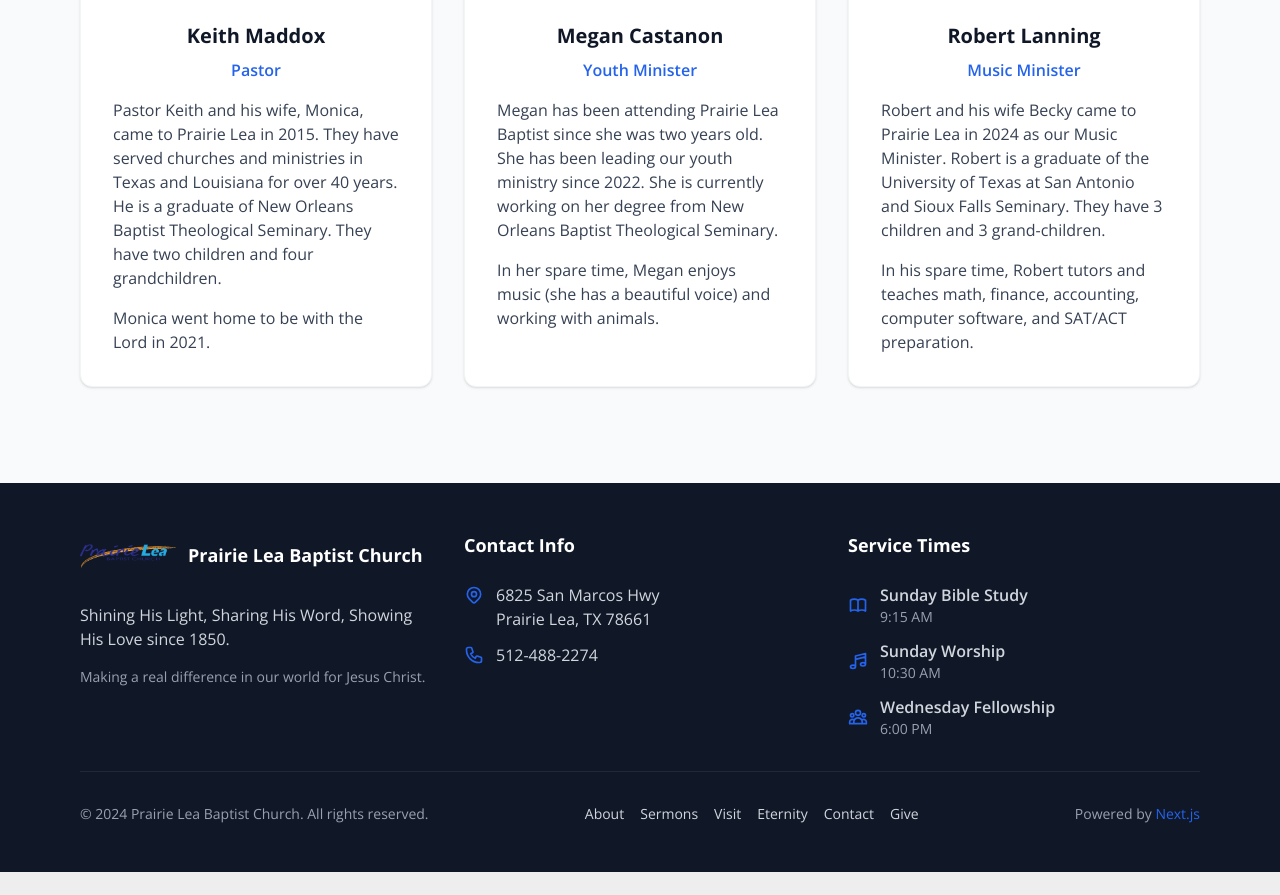
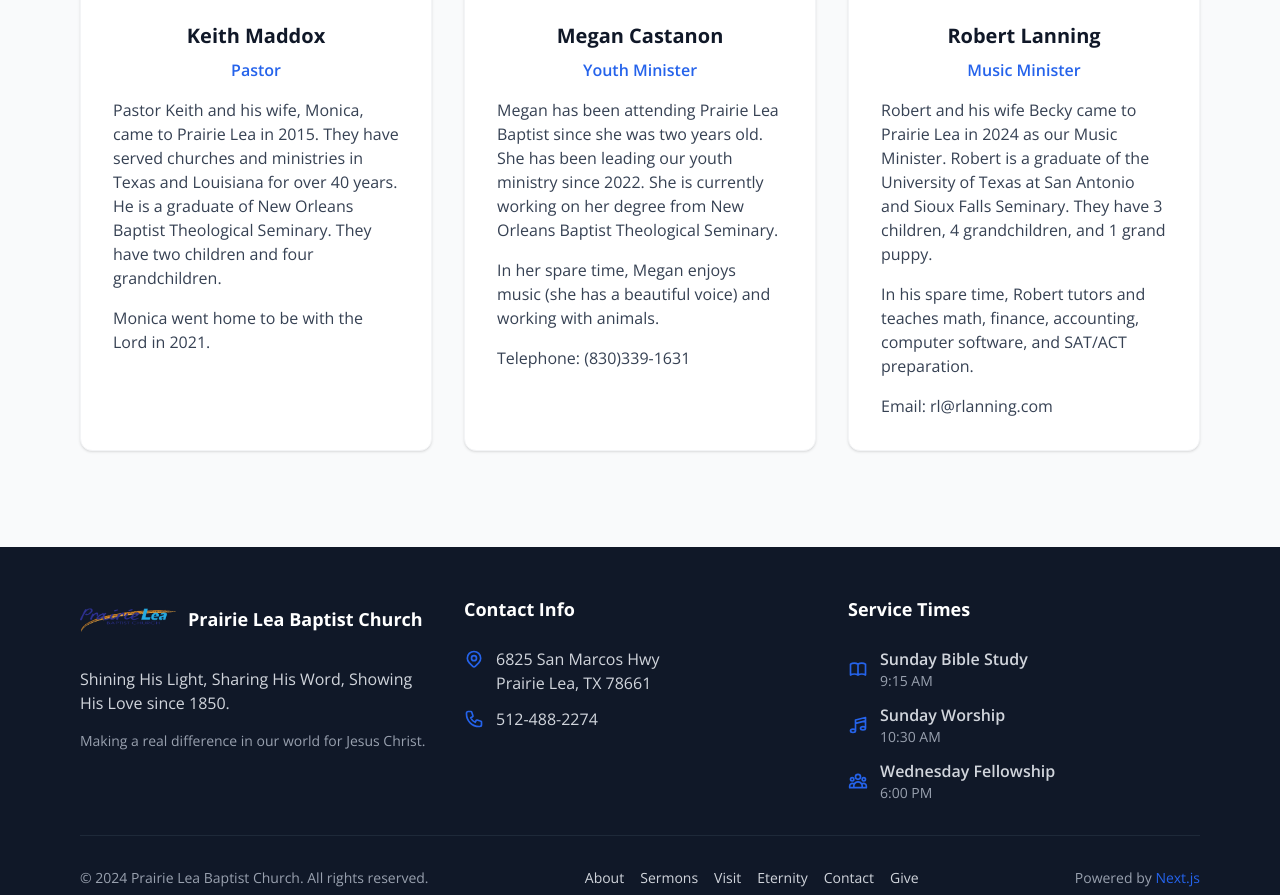
Before and after one commit to NoahGrahamDev/PLBC, a Next.js app in the folder website/: page /about in a window 1280 px wide. Shown: the part 1092-1987 px from the top of the page. Before the commit the page ends 1964 px from the top, so only its background shows below. Built offline with nearby package versions, Linux system fonts and the light colour scheme.

Commit message:
Update staff bios with new contact and family details

```diff
--- a/website/src/app/about/page.tsx
+++ b/website/src/app/about/page.tsx
@@ -98,6 +98,9 @@ export default function About() {
                   <p>
                     In her spare time, Megan enjoys music (she has a beautiful voice) and working with animals.
                   </p>
+                  <p className="mt-4">
+                    Telephone: (830)339-1631
+                  </p>
                 </div>
               </div>
 
@@ -119,10 +122,13 @@ export default function About() {
                 </p>
                 <div className="text-gray-700 font-[var(--font-open-sans)] text-left">
                   <p className="mb-4">
-                    Robert and his wife Becky came to Prairie Lea in 2024 as our Music Minister. Robert is a graduate of the University of Texas at San Antonio and Sioux Falls Seminary. They have 3 children and 3 grand-children.
+                    Robert and his wife Becky came to Prairie Lea in 2024 as our Music Minister. Robert is a graduate of the University of Texas at San Antonio and Sioux Falls Seminary. They have 3 children, 4 grandchildren, and 1 grand puppy.
                   </p>
                   <p>
                     In his spare time, Robert tutors and teaches math, finance, accounting, computer software, and SAT/ACT preparation.
+                  </p>
+                  <p className="mt-4">
+                    Email: rl@rlanning.com
                   </p>
                 </div>
               </div>
```
